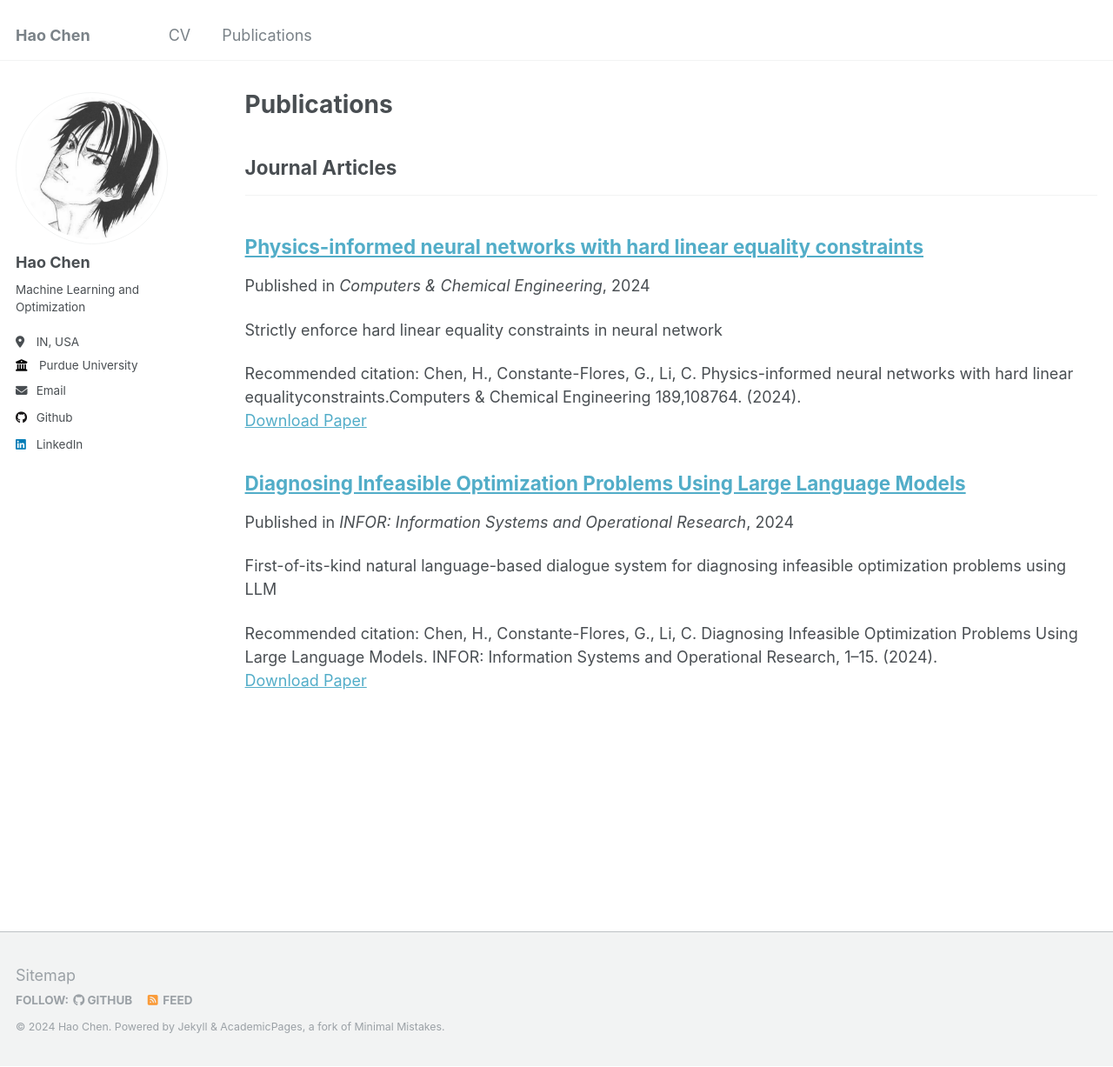
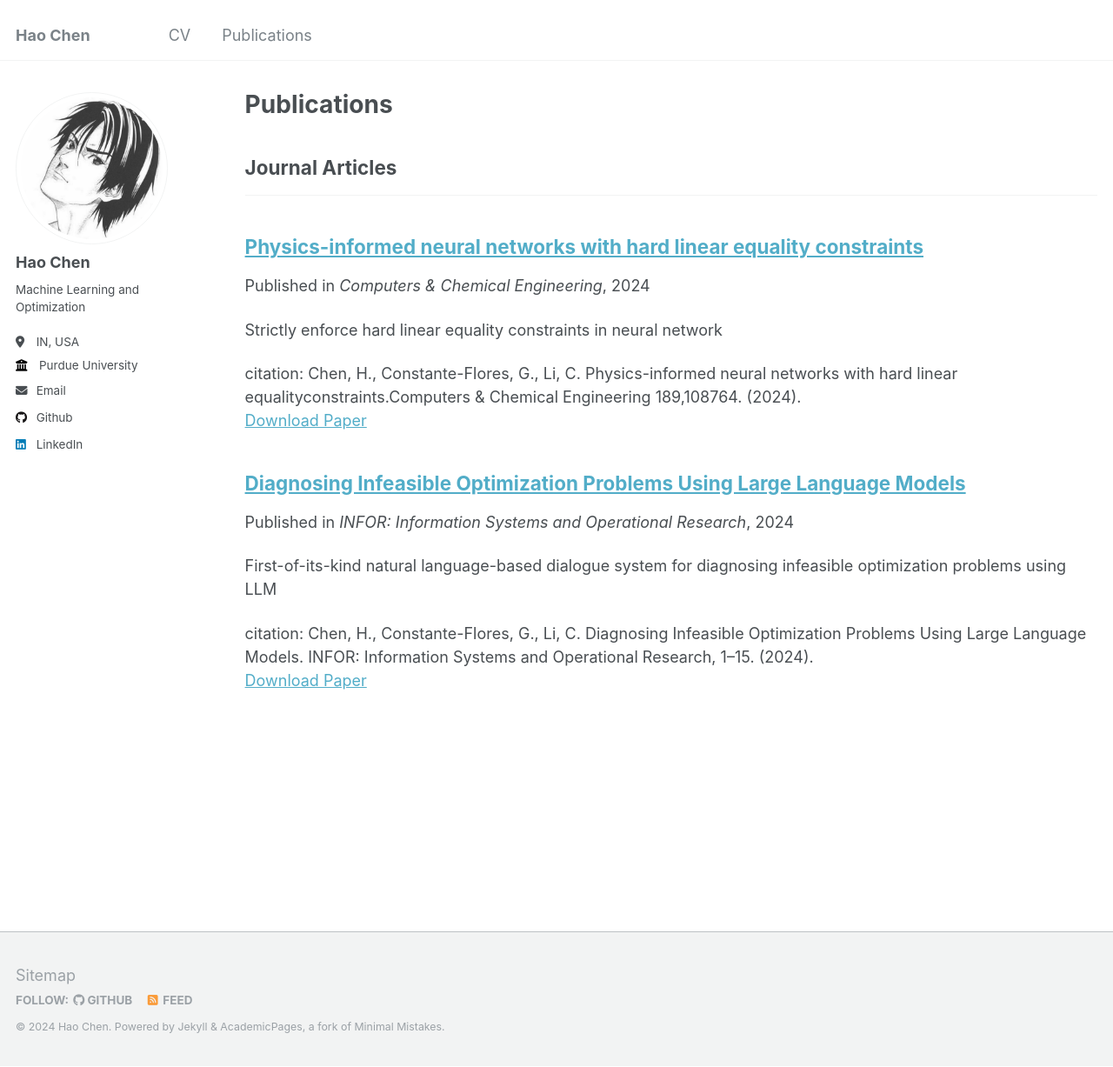
Before and after one commit to GeraltSHEN/Gin-Hao-Chen, a Jekyll site: the page built from _pages/publications.html, in a window 1280 px wide and 1227 px high. Shown: the whole window at 87% size. Built offline with Jekyll 4.4.1, drawn with Linux system fonts in a browser that asks for light colours.

Commit message:
update pub

```diff
--- a/_includes/archive-single.html
+++ b/_includes/archive-single.html
@@ -53,13 +53,13 @@
     {% endif %}
 
     {% if post.citation and post.paperurl and post.slidesurl %}
-      <p>Recommended citation: {{ post.citation }}<br /><a href="{{ post.paperurl }}">Download Paper</a> | <a href="{{ post.slidesurl }}">Download Slides</a></p>
+      <p>citation: {{ post.citation }}<br /><a href="{{ post.paperurl }}">Download Paper</a> | <a href="{{ post.slidesurl }}">Download Slides</a></p>
     {% elsif post.citation and post.paperurl %}
-      <p>Recommended citation: {{ post.citation }}<br /><a href="{{ post.paperurl }}">Download Paper</a></p>
+      <p>citation: {{ post.citation }}<br /><a href="{{ post.paperurl }}">Download Paper</a></p>
     {% elsif post.citation and post.slidesurl %}
-      <p>Recommended citation: {{ post.citation }}<br /><a href="{{ post.slidesurl }}">Download Slides</a></p>
+      <p>citation: {{ post.citation }}<br /><a href="{{ post.slidesurl }}">Download Slides</a></p>
     {% elsif post.citation %}
-      <p>Recommended citation: {{ post.citation }}</p>
+      <p>citation: {{ post.citation }}</p>
     {% elsif post.paperurl %}
       <p><a href=" {{ post.paperurl }} ">Download Paper</a></p>
     {% elsif post.slidesurl %}
--- a/markdown_generator/publications.py
+++ b/markdown_generator/publications.py
@@ -98,7 +98,7 @@
     if len(str(item.excerpt)) > 5:
         md += "\n" + html_escape(item.excerpt) + "\n"
 
-    md += "\nRecommended citation: " + item.citation
+    md += "\ncitation: " + item.citation
 
     md_filename = os.path.basename(md_filename)
 
```
Also changed, not shown: _layouts/single.html (+4 -4 lines), 1 other file.
